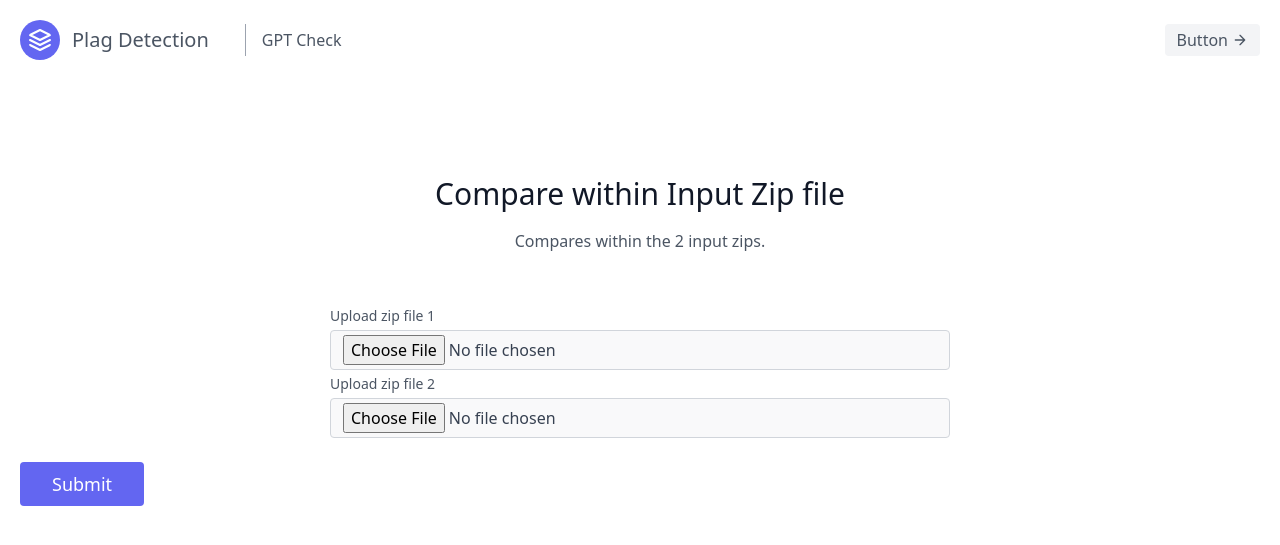
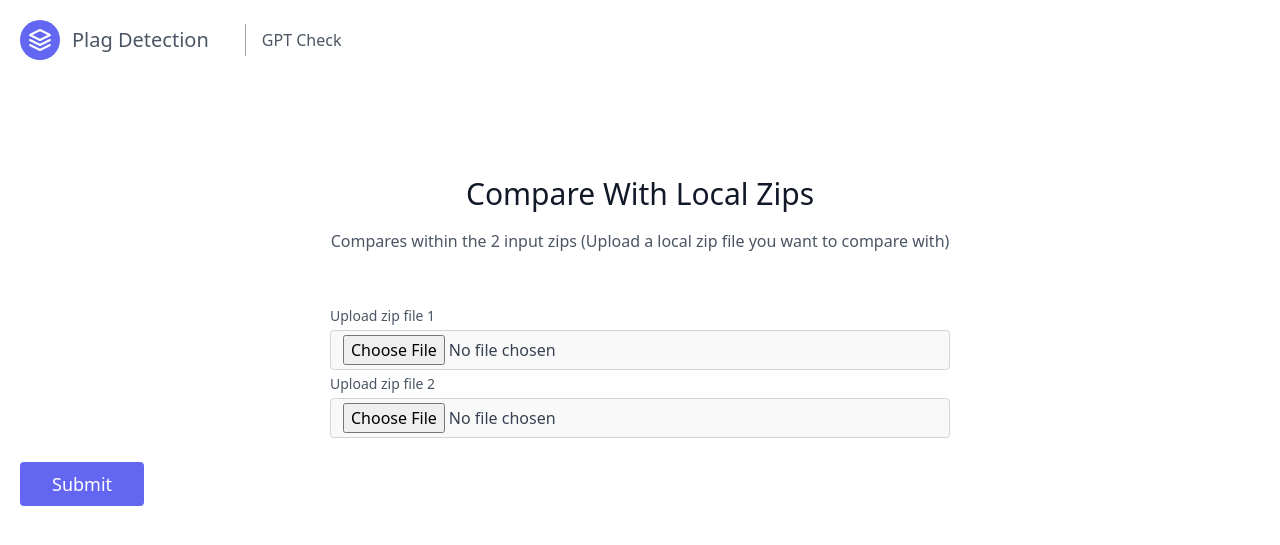
Before and after one commit to AtharvaMutsaddi/COEP-Hackathon-PlagCheck, a Flask app: page /local in a window 1280 px wide. Shown: the top 545 px of the page. Run offline with Flask 3, Linux system fonts and the light colour scheme; some libraries are stand-ins or nearby versions.

Commit message:
connecting frontend to pages

```diff
--- a/templates/base.html
+++ b/templates/base.html
@@ -5,7 +5,7 @@
     <meta charset="UTF-8">
     <meta name="viewport" content="width=device-width, initial-scale=1.0">
     <!-- <link rel="stylesheet" href="../static/css/main.css"> -->
-    <title>{% block title %}Document{% endblock %}</title>
+    <!-- <title>{% block title %}Document{% endblock %}</title> -->
     <script src="https://cdn.tailwindcss.com"></script>
 </head>
 
@@ -22,11 +22,6 @@
           <nav class="md:mr-auto md:ml-4 md:py-1 md:pl-4 md:border-l md:border-gray-400	flex flex-wrap items-center text-base justify-center">
             <a class="mr-5 hover:text-gray-900" href="/gptpage">GPT Check</a>
           </nav>
-          <button class="inline-flex items-center bg-gray-100 border-0 py-1 px-3 focus:outline-none hover:bg-gray-200 rounded text-base mt-4 md:mt-0">Button
-            <svg fill="none" stroke="currentColor" stroke-linecap="round" stroke-linejoin="round" stroke-width="2" class="w-4 h-4 ml-1" viewBox="0 0 24 24">
-              <path d="M5 12h14M12 5l7 7-7 7"></path>
-            </svg>
-          </button>
         </div>
       </header>
 
--- a/templates/home.html
+++ b/templates/home.html
@@ -13,7 +13,7 @@
               <h1 class="title-font text-lg font-medium text-gray-900 mb-3">Compare Within Itself</h1>
               <p class="leading-relaxed mb-3">Analyze similarity within the uploaded documents to detect potential instances of self-plagiarism.</p>
               <div class="flex items-center flex-wrap ">
-                <a class="text-indigo-500 inline-flex items-center md:mb-2 lg:mb-0">Learn More
+                <a class="text-indigo-500 inline-flex items-center md:mb-2 lg:mb-0" href="/within">Learn More
                   <svg class="w-4 h-4 ml-2" viewBox="0 0 24 24" stroke="currentColor" stroke-width="2" fill="none" stroke-linecap="round" stroke-linejoin="round">
                     <path d="M5 12h14"></path>
                     <path d="M12 5l7 7-7 7"></path>
@@ -25,13 +25,13 @@
         </div>
         <div class="p-4 md:w-1/3">
           <div class="h-full border-2 border-gray-200 border-opacity-60 rounded-lg overflow-hidden">
-            <img class="lg:h-48 md:h-36 w-full object-cover object-center" src="https://www.cleverfiles.com/howto/wp-content/uploads/2017/05/open-zip-file-mac.png" alt="blog">
+            <img class="lg:h-48 md:h-36 w-full object-cover object-center" src="https://dummyimage.com/722x402" alt="blog">
             <div class="p-6">
               <h2 class="tracking-widest text-xs title-font font-medium text-gray-400 mb-1">CATEGORY 2</h2>
               <h1 class="title-font text-lg font-medium text-gray-900 mb-3">Compare With Local Zips</h1>
               <p class="leading-relaxed mb-3">Check for similarities against a database of previously uploaded documents.</p>
               <div class="flex items-center flex-wrap">
-                <a class="text-indigo-500 inline-flex items-center md:mb-2 lg:mb-0">Learn More
+                <a class="text-indigo-500 inline-flex items-center md:mb-2 lg:mb-0" href="/local">Learn More
                   <svg class="w-4 h-4 ml-2" viewBox="0 0 24 24" stroke="currentColor" stroke-width="2" fill="none" stroke-linecap="round" stroke-linejoin="round">
                     <path d="M5 12h14"></path>
                     <path d="M12 5l7 7-7 7"></path>
--- a/templates/localzips.html
+++ b/templates/localzips.html
@@ -5,9 +5,9 @@
     <div class="container px-5 py-24 mx-auto">
         <form action="/gpt" method="POST" enctype="multipart/form-data"> <!-- Added form element -->
             <div class="flex flex-col text-center w-full mb-12">
-                <h1 class="sm:text-3xl text-2xl font-medium title-font mb-4 text-gray-900">Compare within Input Zip file
+                <h1 class="sm:text-3xl text-2xl font-medium title-font mb-4 text-gray-900">Compare With Local Zips
                 </h1>
-                <p class="lg:w-2/3 mx-auto leading-relaxed text-base">Compares within the 2 input zips.</p>
+                <p class="lg:w-2/3 mx-auto leading-relaxed text-base">Compares within the 2 input zips (Upload a local zip file you want to compare with)</p>
             </div>
             <div class="lg:w-1/2 md:w-2/3 mx-auto">
                 <div class="flex flex-wrap -m-2">
--- a/templates/withinzip.html
+++ b/templates/withinzip.html
@@ -5,9 +5,9 @@
     <div class="container px-5 py-24 mx-auto">
         <form action="/within" method="POST" enctype="multipart/form-data"> <!-- Added form element -->
             <div class="flex flex-col text-center w-full mb-12">
-                <h1 class="sm:text-3xl text-2xl font-medium title-font mb-4 text-gray-900">Compare within Input Zip file
+                <h1 class="sm:text-3xl text-2xl font-medium title-font mb-4 text-gray-900">Compare Within Itself
                 </h1>
-                <p class="lg:w-2/3 mx-auto leading-relaxed text-base">Compares within the input zip.</p>
+                <p class="lg:w-2/3 mx-auto leading-relaxed text-base">Compares Within The Input Zip</p>
             </div>
             <div class="lg:w-1/2 md:w-2/3 mx-auto">
                 <div class="flex flex-wrap -m-2">
```
